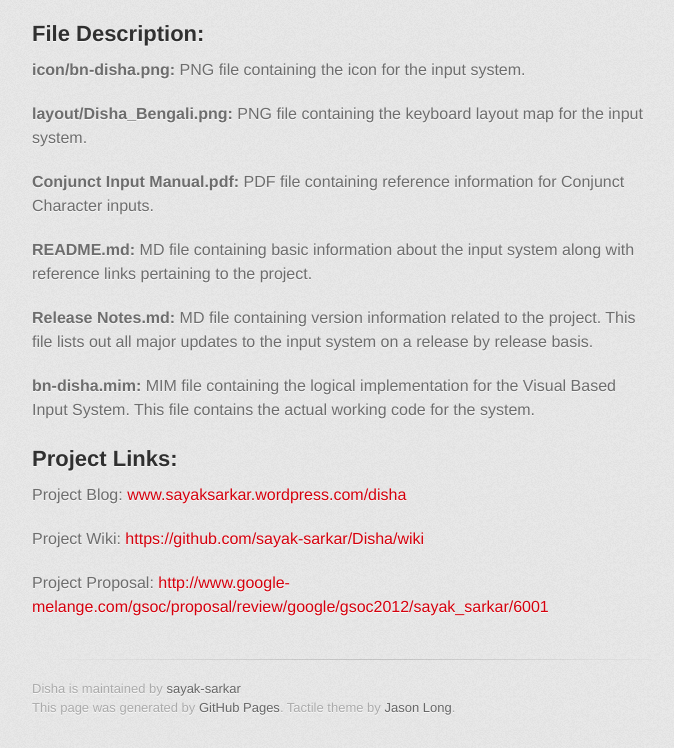
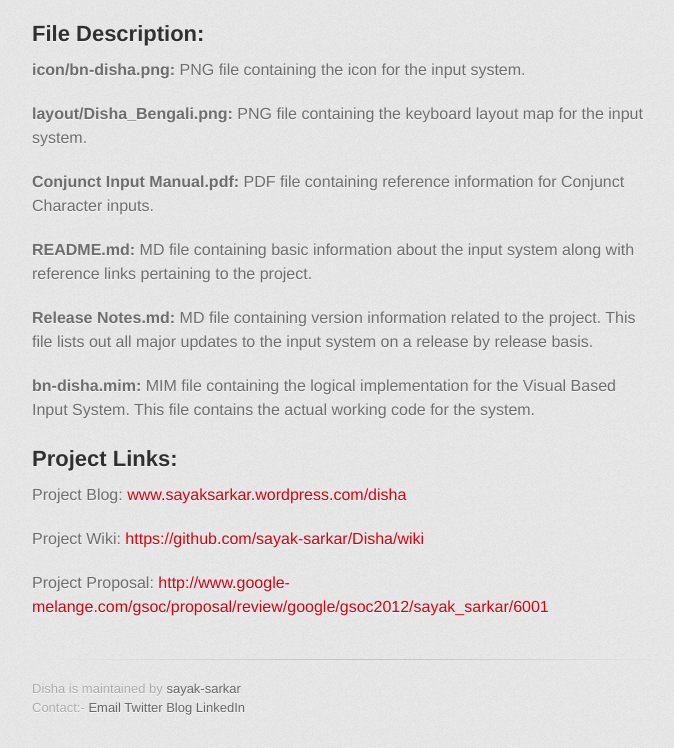
Before and after one commit to sayak-sarkar/Disha, a plain HTML site: page index.html in a window 1280 px wide. Shown: the part 1250-1998 px from the top of the page, without its empty margins (298-972 px from the left). Drawn offline with Linux system fonts and the light colour scheme; a web font is replaced by a local one.

Commit message:
Update index.html

```diff
--- a/index.html
+++ b/index.html
@@ -71,7 +71,11 @@ This project aims to create a Visual typing method for complex scripts like Beng
 
         <footer>
           Disha is maintained by <a href="https://github.com/sayak-sarkar">sayak-sarkar</a><br>
-          This page was generated by <a href="http://pages.github.com">GitHub Pages</a>. Tactile theme by <a href="http://twitter.com/jasonlong">Jason Long</a>.
+          <b>Contact:-</b>
+          <a href="sayak.bugsmith@gmail.com">Email</a>
+          <a href="http://twitter.com/Sayak_Sarkar">Twitter</a>
+          <a href="http://sayaksarkar.wordpress.com">Blog</a>
+          <a href="http://in.linkedin.com/in/sayaksarkar">LinkedIn</a>
         </footer>
 
 
```
